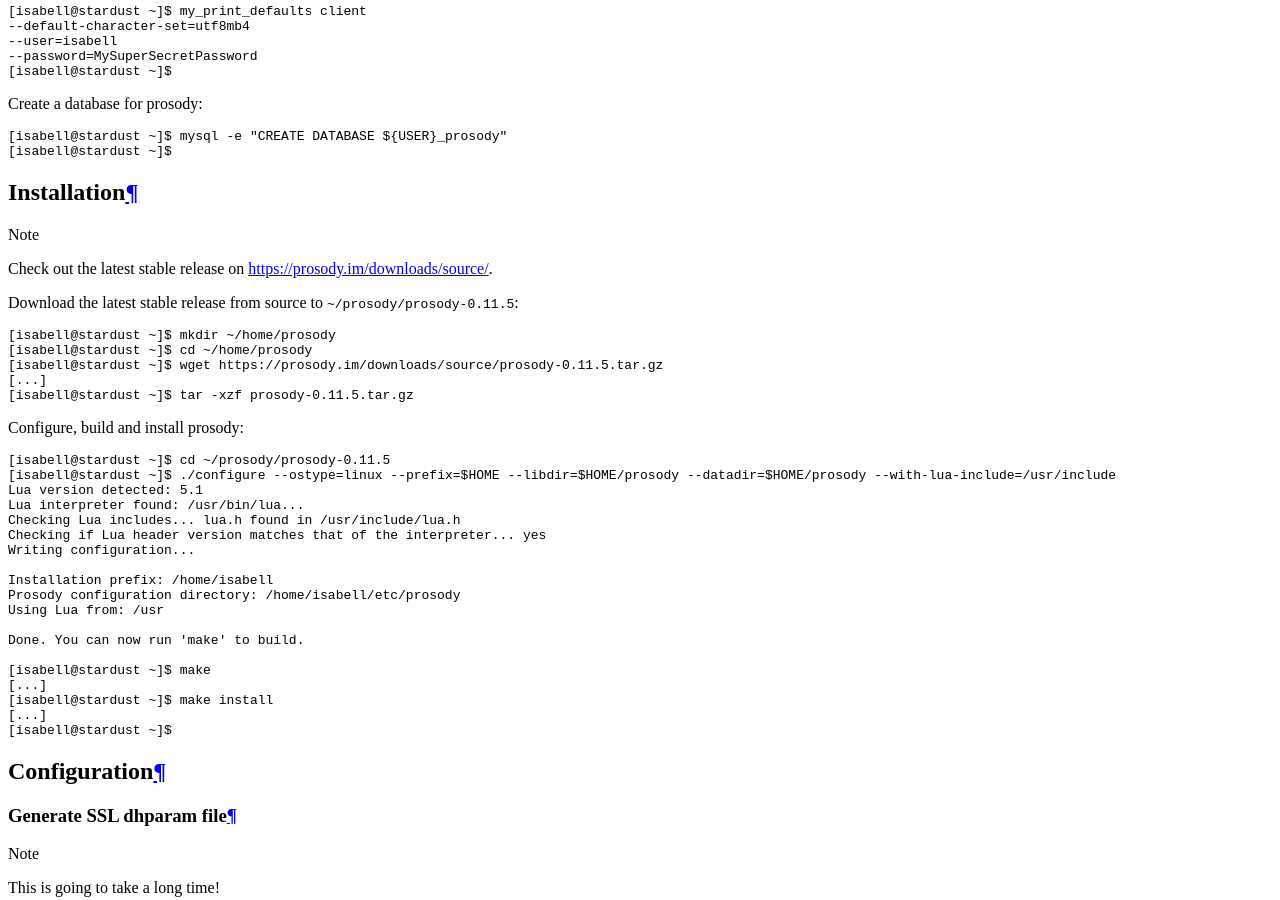
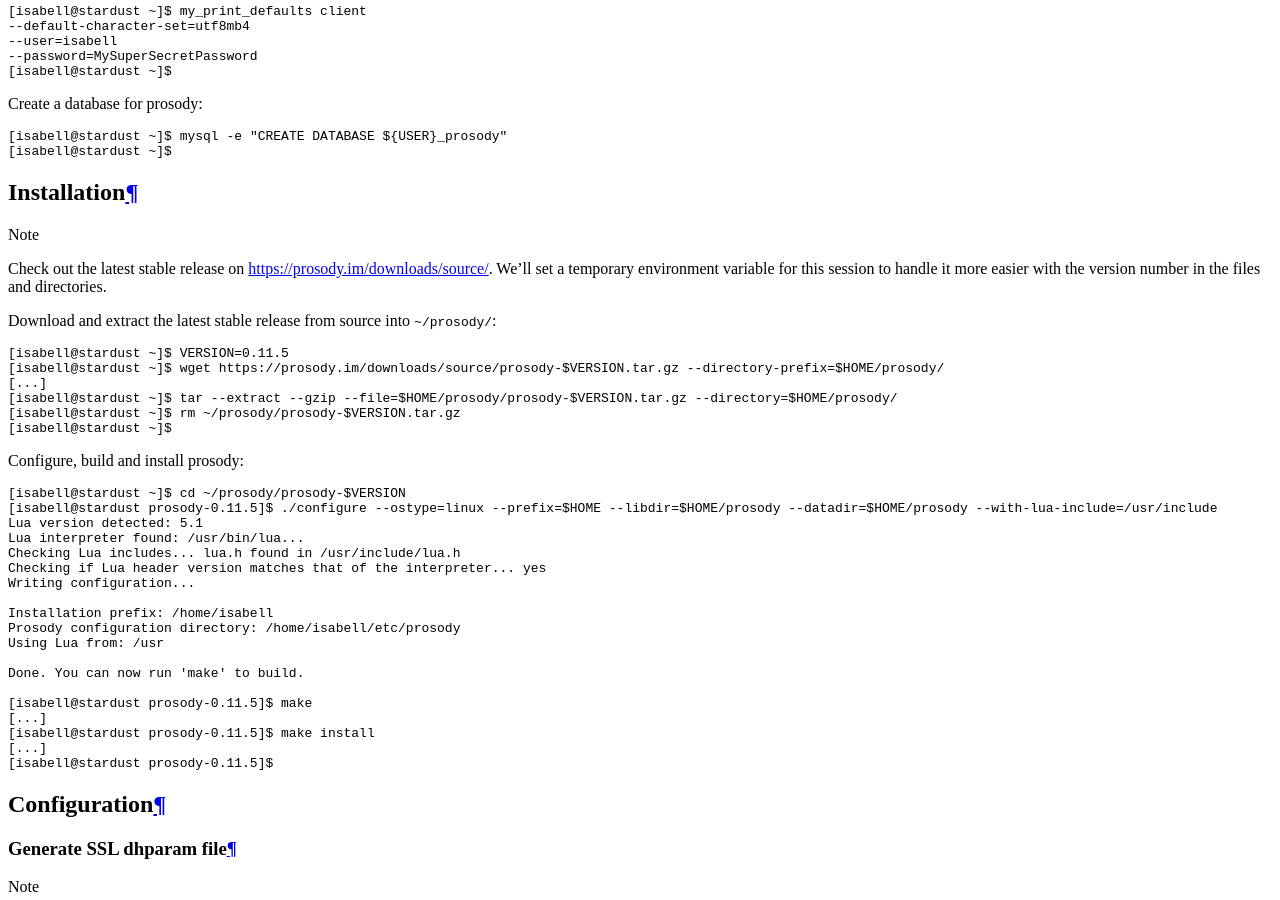
Before and after one commit to Uberspace/lab, a Sphinx documentation site: the page built from source/guide_prosody.rst, in a window 1280 px wide and 900 px high, scrolled down 6353 px. Built offline with Sphinx 7.4.7 and the Read the Docs theme 2.0.0, drawn with Linux system fonts in a browser that asks for light colours; some of the changed text lies outside the part shown.

Commit message:
Update guide_prosody.rst
Changed installation steps for a less user interactivity installation
Updated small things

```diff
--- a/source/guide_prosody.rst
+++ b/source/guide_prosody.rst
@@ -162,24 +162,25 @@
 Installation
 ============
 
-.. note:: Check out the latest stable release on https://prosody.im/downloads/source/.
+.. note:: Check out the latest stable release on https://prosody.im/downloads/source/. We'll set a temporary environment variable for this session to handle it more easier with the version number in the files and directories.
 
-Download the latest stable release from source to ``~/prosody/prosody-0.11.5``:
+Download and extract the latest stable release from source into ``~/prosody/``:
 
 ::
 
- [isabell@stardust ~]$ mkdir ~/home/prosody
- [isabell@stardust ~]$ cd ~/home/prosody
- [isabell@stardust ~]$ wget https://prosody.im/downloads/source/prosody-0.11.5.tar.gz
+ [isabell@stardust ~]$ VERSION=0.11.5
+ [isabell@stardust ~]$ wget https://prosody.im/downloads/source/prosody-$VERSION.tar.gz --directory-prefix=$HOME/prosody/
  [...]
- [isabell@stardust ~]$ tar -xzf prosody-0.11.5.tar.gz
+ [isabell@stardust ~]$ tar --extract --gzip --file=$HOME/prosody/prosody-$VERSION.tar.gz --directory=$HOME/prosody/
+ [isabell@stardust ~]$ rm ~/prosody/prosody-$VERSION.tar.gz
+ [isabell@stardust ~]$
 
 Configure, build and install prosody:
 
 ::
 
- [isabell@stardust ~]$ cd ~/prosody/prosody-0.11.5
- [isabell@stardust ~]$ ./configure --ostype=linux --prefix=$HOME --libdir=$HOME/prosody --datadir=$HOME/prosody --with-lua-include=/usr/include
+ [isabell@stardust ~]$ cd ~/prosody/prosody-$VERSION
+ [isabell@stardust prosody-0.11.5]$ ./configure --ostype=linux --prefix=$HOME --libdir=$HOME/prosody --datadir=$HOME/prosody --with-lua-include=/usr/include
  Lua version detected: 5.1
  Lua interpreter found: /usr/bin/lua...
  Checking Lua includes... lua.h found in /usr/include/lua.h
@@ -192,11 +193,11 @@
 
  Done. You can now run 'make' to build.
 
- [isabell@stardust ~]$ make
+ [isabell@stardust prosody-0.11.5]$ make
  [...]
- [isabell@stardust ~]$ make install
+ [isabell@stardust prosody-0.11.5]$ make install
  [...]
- [isabell@stardust ~]$
+ [isabell@stardust prosody-0.11.5]$
 
 Configuration
 =============
@@ -267,9 +268,9 @@
  s2s_timeout = 300
  ssl = {
    dhparam = "/home/isabell/etc/prosody/certs/dhparam-4096.pem";
-	 cafile = "/etc/pki/tls/certs/ca-bundle.trust.crt";
-	 ciphers = "EECDH+ECDSA+AESGCM:EECDH+aRSA+AESGCM:EECDH+ECDSA+SHA384:EECDH+ECDSA+SHA256:EECDH+aRSA+SHA384:EECDH+aRSA+SHA256:EECDH:EDH+aRSA:!aNULL:!eNULL:!LOW:!3DES:!MD5:!EXP:!PSK:!SRP:!DSS:!RC4:!SEED:!AES128:!CAMELLIA128";
-	 options = { "no_sslv2", "no_sslv3", "no_tlsv1"; "no_ticket", "no_compression", "cipher_server_preference", "single_dh_use", "single_ecdh_use" };
+   cafile = "/etc/pki/tls/certs/ca-bundle.trust.crt";
+   ciphers = "EECDH+ECDSA+AESGCM:EECDH+aRSA+AESGCM:EECDH+ECDSA+SHA384:EECDH+ECDSA+SHA256:EECDH+aRSA+SHA384:EECDH+aRSA+SHA256:EECDH:EDH+aRSA:!aNULL:!eNULL:!LOW:!3DES:!MD5:!EXP:!PSK:!SRP:!DSS:!RC4:!SEED:!AES128:!CAMELLIA128";
+   options = { "no_sslv2", "no_sslv3", "no_tlsv1"; "no_ticket", "no_compression", "cipher_server_preference", "single_dh_use", "single_ecdh_use" };
  }
  authentication = "internal_hashed"
  pidfile = "/home/isabell/prosody/prosody.pid";
@@ -324,9 +325,9 @@
 Create your first user:
 
 .. code-block:: console
- :emphasize-lines: 2,3
+ :emphasize-lines: 1-3
 
- [isabell@stardust ~]$ prosodyctl adduser name@isabell.uber.space
+ [isabell@stardust ~]$ prosodyctl adduser isabell@isabell.uber.space
  Enter new password:
  Retype new password:
  [isabell@stardust ~]$
@@ -340,12 +341,13 @@
 
 ::
 
- [isabell@stardust ~]$ cd ~/prosody
- [isabell@stardust ~]$ wget https://prosody.im/downloads/source/prosody-0.XX.X.tar.gz
+ [isabell@stardust ~]$ VERSION=X.XX.X
+ [isabell@stardust ~]$ wget https://prosody.im/downloads/source/prosody-$VERSION.tar.gz --directory-prefix=$HOME/prosody/
  [...]
- [isabell@stardust ~]$ tar -xzf prosody-0.XX.X.tar.gz
- [isabell@stardust ~]$ cd ~/prosody/prosody-0.XX.X
- [isabell@stardust ~]$ ./configure --ostype=linux --prefix=$HOME --with-lua-include=/usr/include
+ [isabell@stardust ~]$ tar --extract --gzip --file=$HOME/prosody/prosody-$VERSION.tar.gz --directory=$HOME/prosody/
+ [isabell@stardust ~]$ rm ~/prosody/prosody-$VERSION.tar.gz
+ [isabell@stardust ~]$ cd ~/prosody/prosody-$VERSION
+ [isabell@stardust prosody-X.XX.X]$ ./configure --ostype=linux --prefix=$HOME --libdir=$HOME/prosody --datadir=$HOME/prosody --with-lua-include=/usr/include
  Lua version detected: 5.1
  Lua interpreter found: /usr/bin/lua...
  Checking Lua includes... lua.h found in /usr/include/lua.h
@@ -358,12 +360,12 @@
 
  Done. You can now run 'make' to build.
 
- [isabell@stardust ~]$ make
+ [isabell@stardust prosody-X.XX.X]$ make
  [...]
- [isabell@stardust ~]$ make install
+ [isabell@stardust prosody-X.XX.X]$ make install
  [...]
- [isabell@stardust ~]$ supervisorctl restart prosody
- [isabell@stardust ~]$
+ [isabell@stardust prosody-X.XX.X]$ supervisorctl restart prosody
+ [isabell@stardust prosody-X.XX.X]$
 
 XMPP Clients
 ============
```
